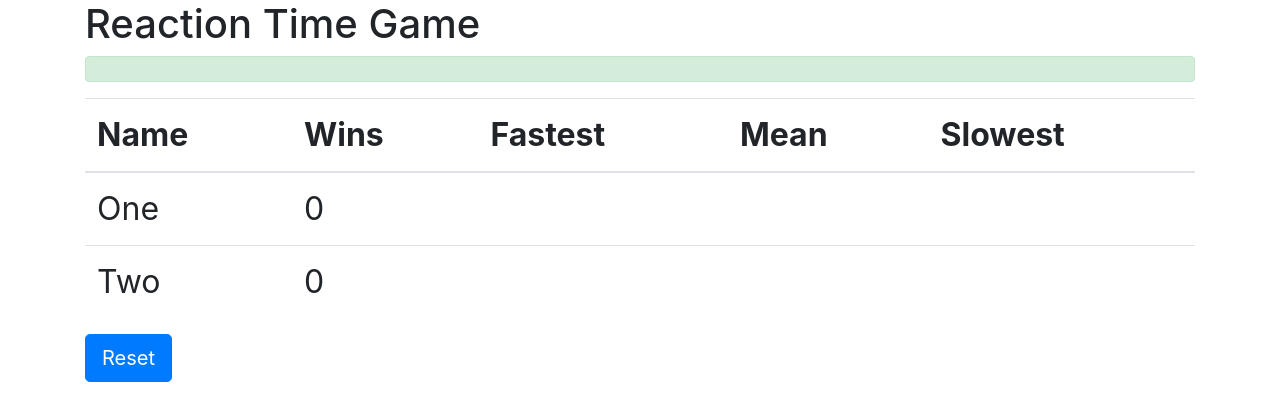
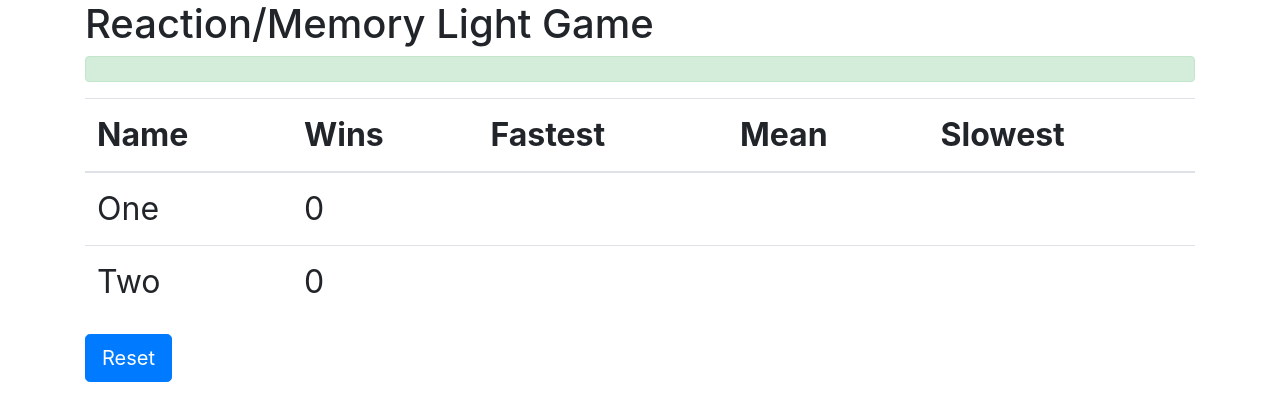
Before and after one commit to dcbriccetti/electronics, a Flask app: page / in a window 1280 px wide. Shown: the top 420 px of the page. Run offline with Flask 2, Linux system fonts and the light colour scheme; data that the repository does not hold is empty; some libraries are stand-ins or nearby versions.

Commit message:
Change title

```diff
--- a/redblue/templates/index.html
+++ b/redblue/templates/index.html
@@ -3,7 +3,7 @@
 <head>
     <meta name="viewport" content="width=device-width, initial-scale=1">
     <meta charset="UTF-8">
-    <title>Reaction Time Game</title>
+    <title>Reaction/Memory Light Game</title>
     <link href="static/bootstrap.min.css" rel="stylesheet"/>
     <style>
         #scores, #event {
@@ -13,7 +13,7 @@
 </head>
 <body>
 <div class="container">
-    <h1>Reaction Time Game</h1>
+    <h1>Reaction/Memory Light Game</h1>
     <div id="event" class="alert alert-success" role="alert">
     </div>
     <table class="table" id="scores">
```
